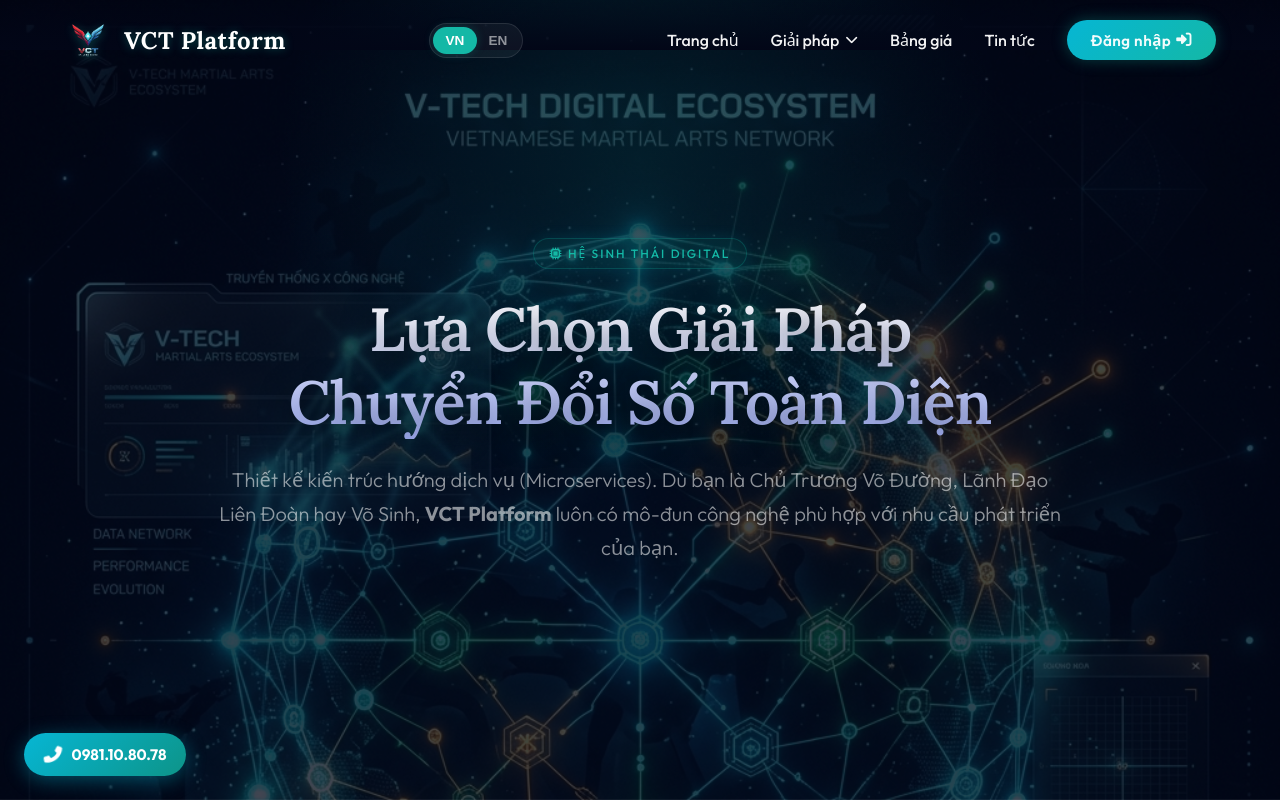
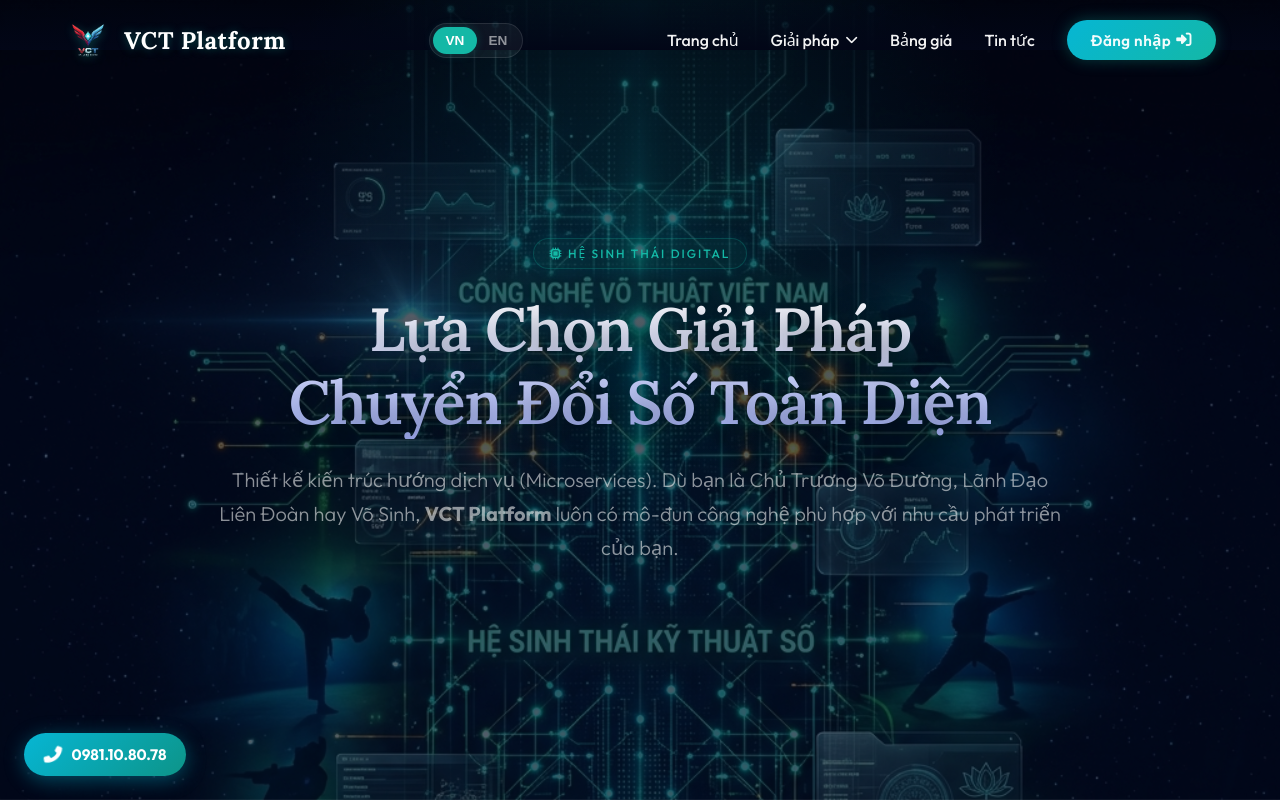
Before and after one commit to VCT-PLATFORM/vct-web-react, a React (Vite) app: page /giai-phap in a window 1280 px wide. Shown: the top 800 px of the page. Built offline with nearby package versions, Linux system fonts and the light colour scheme.

Commit message:
style: Use newly generated vertical 9:16 background for seamless scrolling on Solutions page

```diff
--- a/src/css/_base.css
+++ b/src/css/_base.css
@@ -246,7 +246,7 @@ h1, h2, h3, h4, h5, h6 {
 }
 
 /* Desktop & Mobile Dual-Canvas (Infographic Paradigm) */
-.hero-infographic-hub::before { background: url('/assets/images/hero_bg_solutions_desktop.png') center top / 100% auto repeat-y; opacity: 0.25; }
+.hero-infographic-hub::before { background: url('/assets/images/hero_bg_hub_vertical.png') center top / 100% auto repeat-y; opacity: 0.35; }
 .hero-infographic-b2g::before { background: url('/assets/images/hero_bg_b2g_infographic_1775032455843.png') center top / 100% auto repeat-y; }
 .hero-infographic-b2b::before { background: url('/assets/images/hero_bg_b2b_infographic_1775032477856.png') center top / 100% auto repeat-y; }
 .hero-infographic-b2c::before { background: url('/assets/images/hero_bg_b2c_infographic_1775032495709.png') center top / 100% auto repeat-y; }
```
Also changed, not shown: public/assets/images/hero_bg_hub_vertical.png (added).
